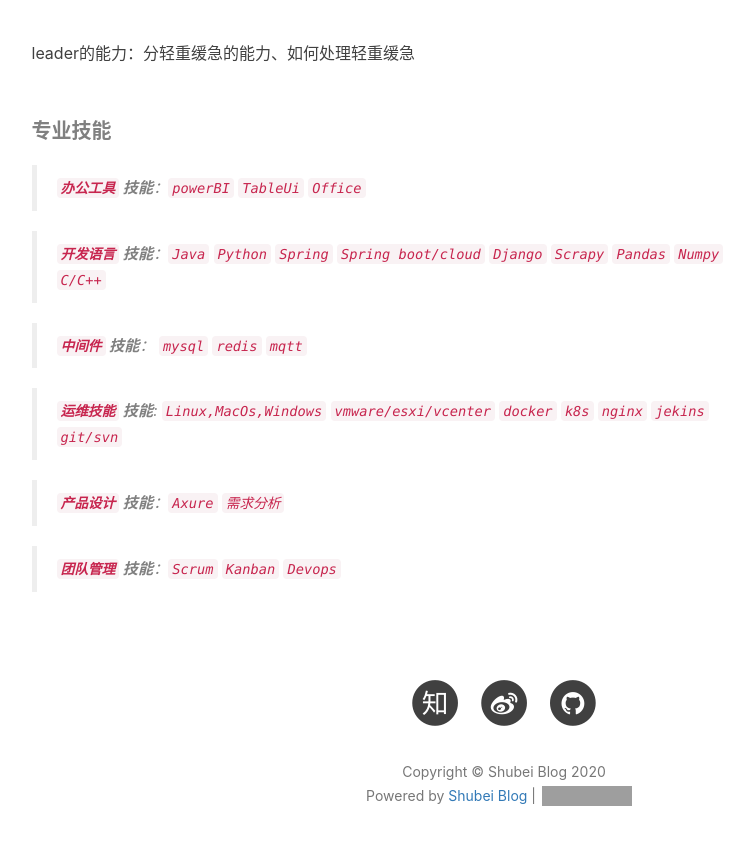
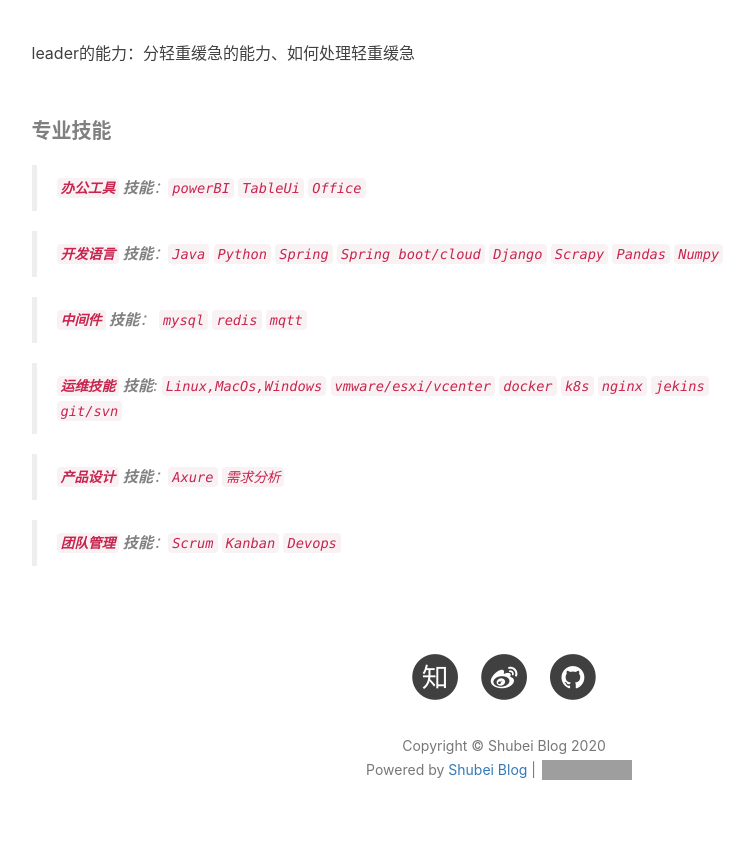
Before and after one commit to lushubei/lushubei.github.io, a Jekyll site: the page built from about.html, in a window 1280 px wide and 900 px high, scrolled down 2002 px. Shown: the top 845 px of the window, without its empty margins (136-890 px from the left). Built offline with Jekyll 4.4.1, drawn with Linux system fonts in a browser that asks for light colours; nearby versions of some CDN libraries; comment, search, counter and statistics services are not loaded; grey boxes are pictures that could not be loaded.

Commit message:
个人技能

```diff
--- a/_includes/about/zh.md
+++ b/_includes/about/zh.md
@@ -58,7 +58,7 @@ leader的能力：分轻重缓急的能力、如何处理轻重缓急
 
 > __`办公工具` 技能__：`powerBI` `TableUi` `Office`
 
-> __`开发语言` 技能__：`Java` `Python` `Spring` `Spring boot/cloud` `Django` `Scrapy` `Pandas` `Numpy` `C/C++`
+> __`开发语言` 技能__：`Java` `Python` `Spring` `Spring boot/cloud` `Django` `Scrapy` `Pandas` `Numpy`
 
 > __`中间件` 技能__： `mysql` `redis` `mqtt`
 
```
